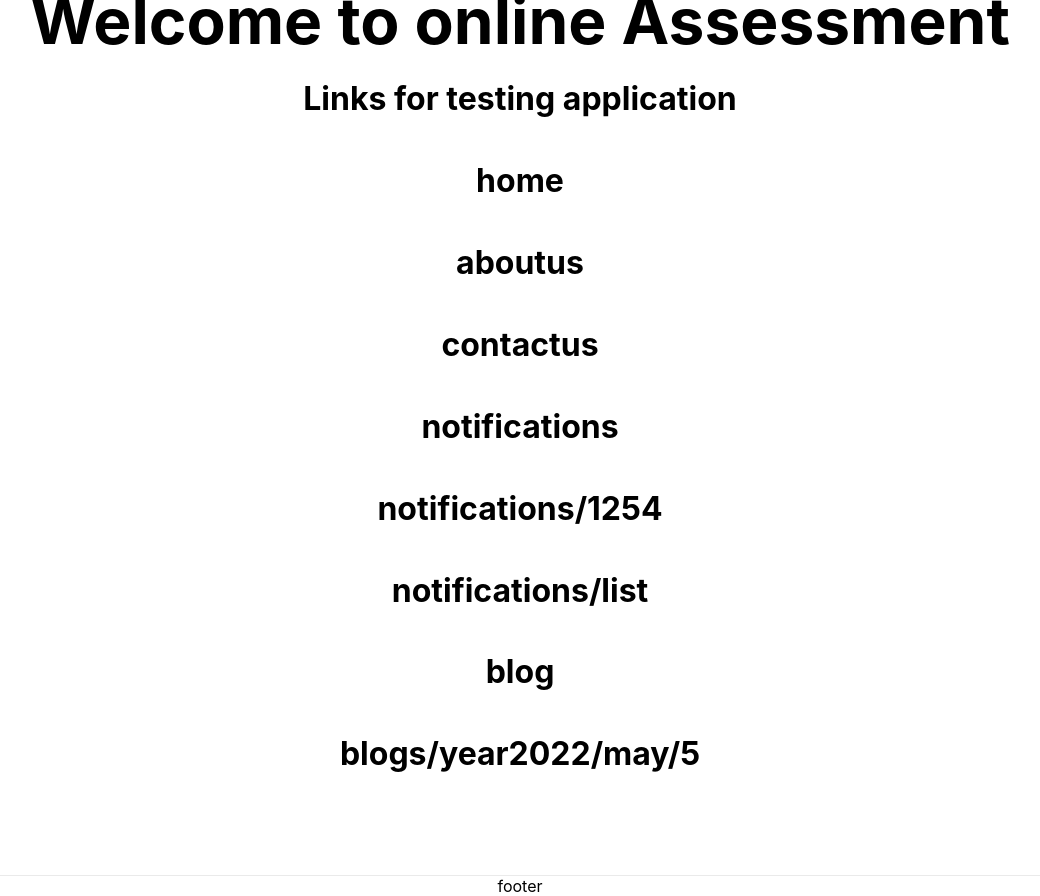
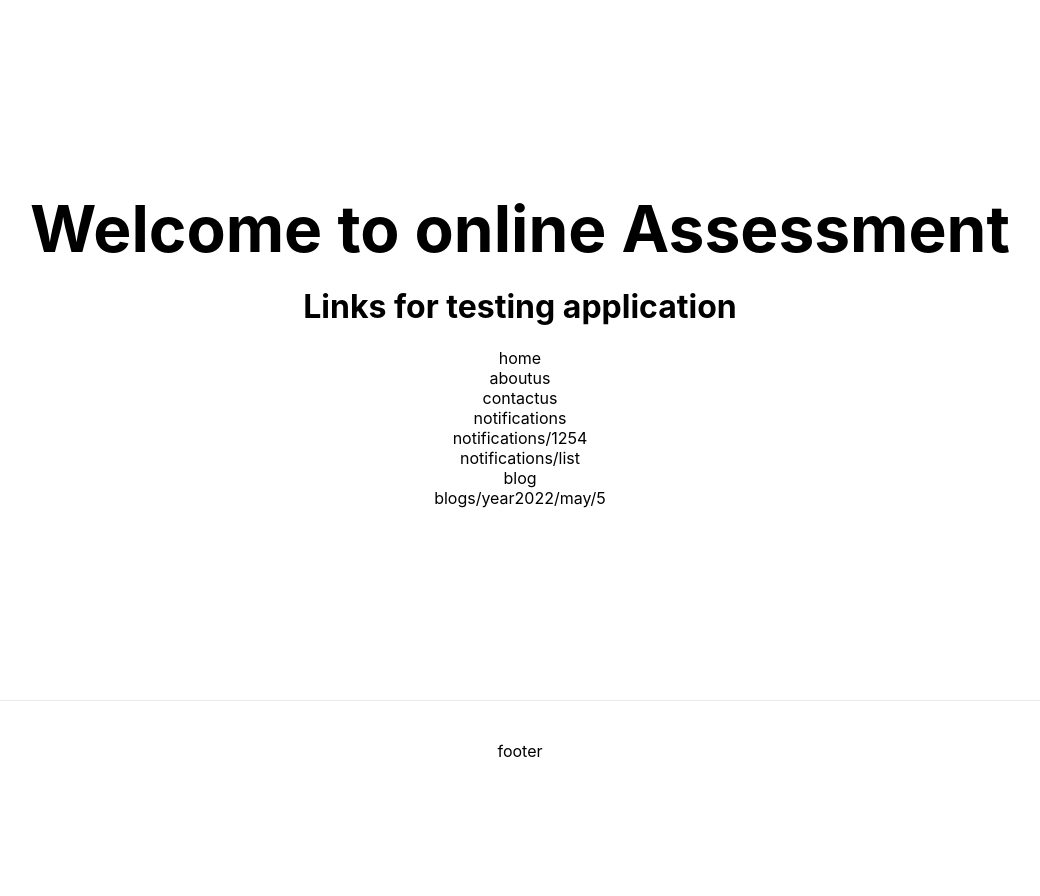
Before and after one commit to coderaudi/Nextjs_-online-Assessment, a Next.js app: page / in a window 1280 px wide. Shown: the whole page, without its empty margins (120-1160 px from the left). After the commit the page ends 800 px from the top, so only its background shows below. Built offline with nearby package versions, Linux system fonts and the light colour scheme.

Commit message:
🎨 IMPROVE: Link in Nextjs

```diff
--- a/pages/index.js
+++ b/pages/index.js
@@ -1,6 +1,6 @@
-import Head from 'next/head'
-import Image from 'next/image'
-import styles from '../styles/Home.module.css'
+import Head from "next/head";
+import Link from "next/link";
+import styles from "../styles/Home.module.css";
 
 export default function Home() {
   return (
@@ -12,28 +12,20 @@ export default function Home() {
       </Head>
 
       <main className={styles.main}>
-        <h1 className={styles.title}>
-          Welcome to online Assessment
-        </h1>
+        <h1 className={styles.title}>Welcome to online Assessment</h1>
 
-
-            <h1>Links for testing application</h1>
-            <h1> <a href="/">home</a>  </h1>
-
-           <h1> <a href="/aboutus">aboutus</a>  </h1>
-           <h1> <a href="/contactus">contactus</a>  </h1>
-           <h1> <a href="/notifications">notifications</a>  </h1>
-           <h1> <a href="/notifications/1254">notifications/1254</a>  </h1>
-           <h1> <a href="/notifications/list">notifications/list</a>  </h1>
-           <h1> <a href="/blog">blog</a>  </h1>
-           <h1> <a href="/blogs/year2022/may/5">blogs/year2022/may/5</a>  </h1>
-
-
+        <h1>Links for testing application</h1>
+        <Link href="/">home</Link>
+        <Link href="/aboutus">aboutus</Link>
+        <Link href="/contactus">contactus</Link>
+        <Link href="/notifications">notifications</Link>
+        <Link href="/notifications/1254">notifications/1254</Link>
+        <Link href="/notifications/list">notifications/list</Link>
+        <Link href="/blog">blog</Link>
+        <Link href="/blogs/year2022/may/5">blogs/year2022/may/5</Link>
       </main>
 
-      <footer className={styles.footer}>
-        footer
-      </footer>
+      <footer className={styles.footer}>footer</footer>
     </div>
-  )
+  );
 }
```
